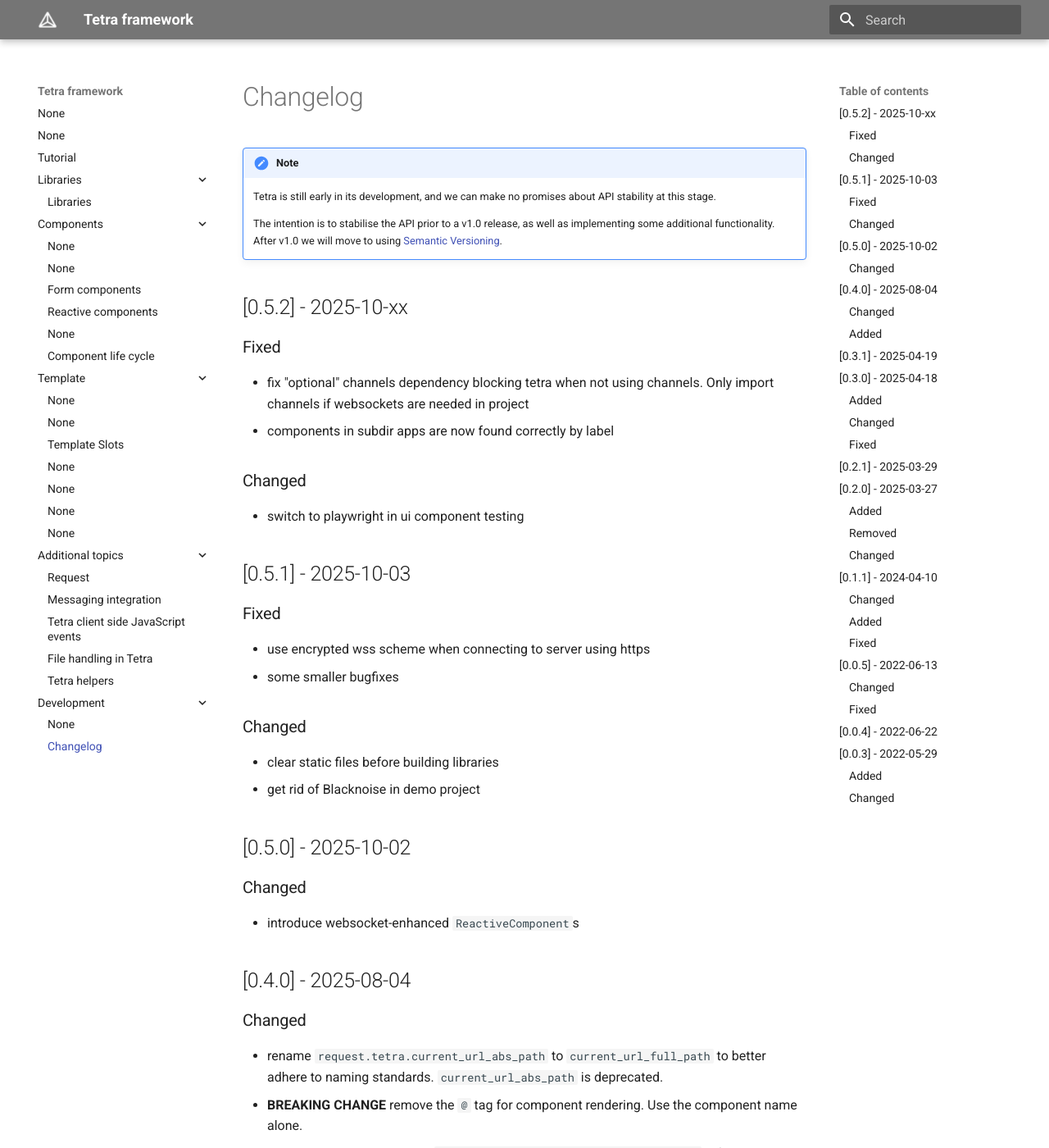
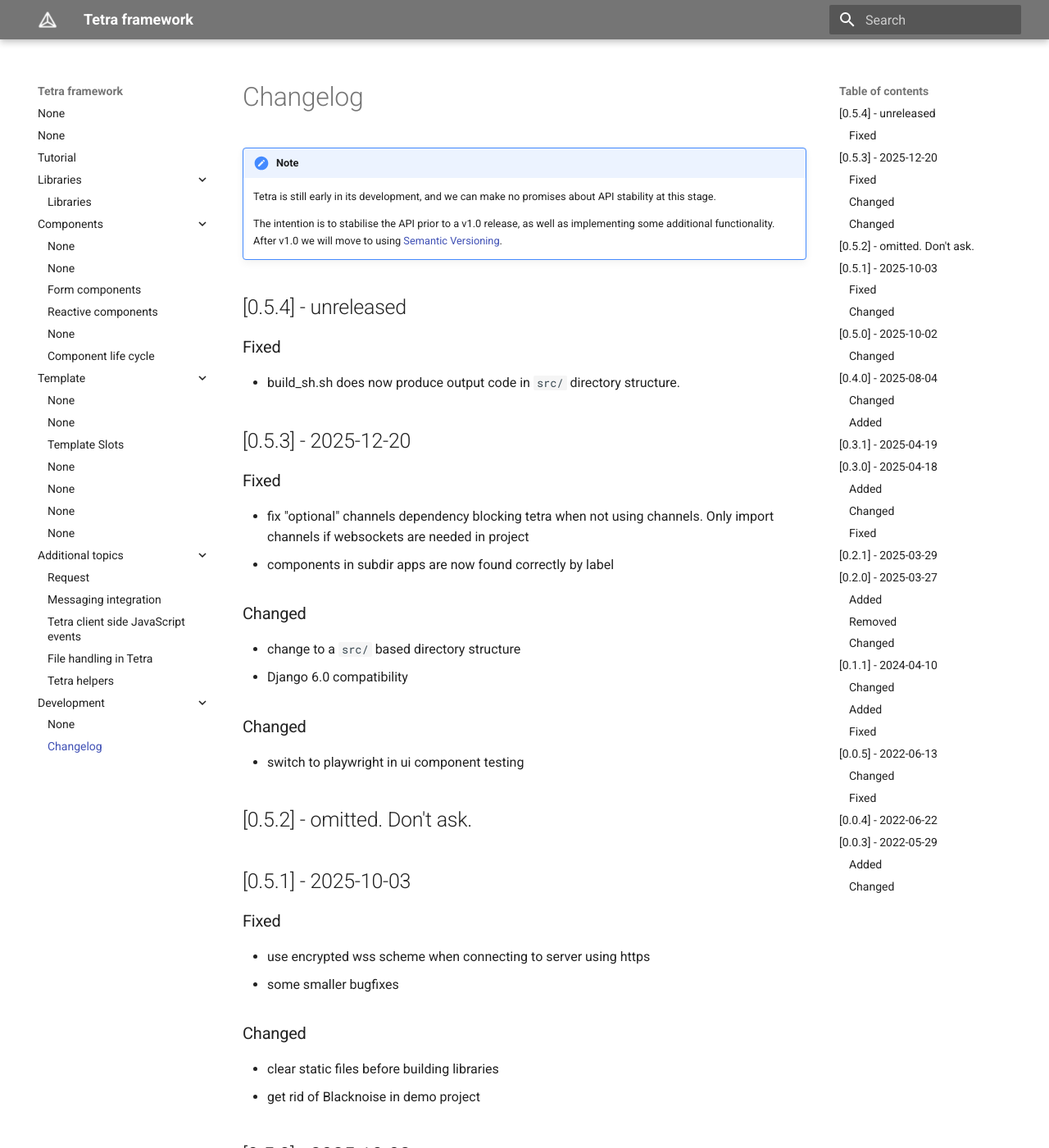
Before and after one commit to tetra-framework/tetra, an MkDocs documentation site: the page built from docs/changelog.md, in a window 1280 px wide and 1400 px high. Shown: the whole window at 82% size. Built offline with MkDocs 1.6.1 and Material for MkDocs 9.7.7, drawn with Linux system fonts in a browser that asks for light colours.

Commit message:
updated changelog

```diff
--- a/docs/changelog.md
+++ b/docs/changelog.md
@@ -12,13 +12,25 @@
     implementing some additional functionality.
     After v1.0 we will move to using [Semantic Versioning](https://semver.org/spec/v2.0.0.html).
 
-## [0.5.2] - 2025-10-xx
+## [0.5.4] - unreleased
+
+### Fixed
+- build_sh.sh does now produce output code in `src/` directory structure.
+
+
+## [0.5.3] - 2025-12-20
 ### Fixed
 - fix "optional" channels dependency blocking tetra when not using channels. Only import channels if websockets are needed in project
 - components in subdir apps are now found correctly by label
 
 ### Changed
+- change to a `src/` based directory structure
+- Django 6.0 compatibility
+
+### Changed
 - switch to playwright in ui component testing
+
+## [0.5.2] - omitted. Don't ask.
 
 ## [0.5.1] - 2025-10-03
 ### Fixed
```
